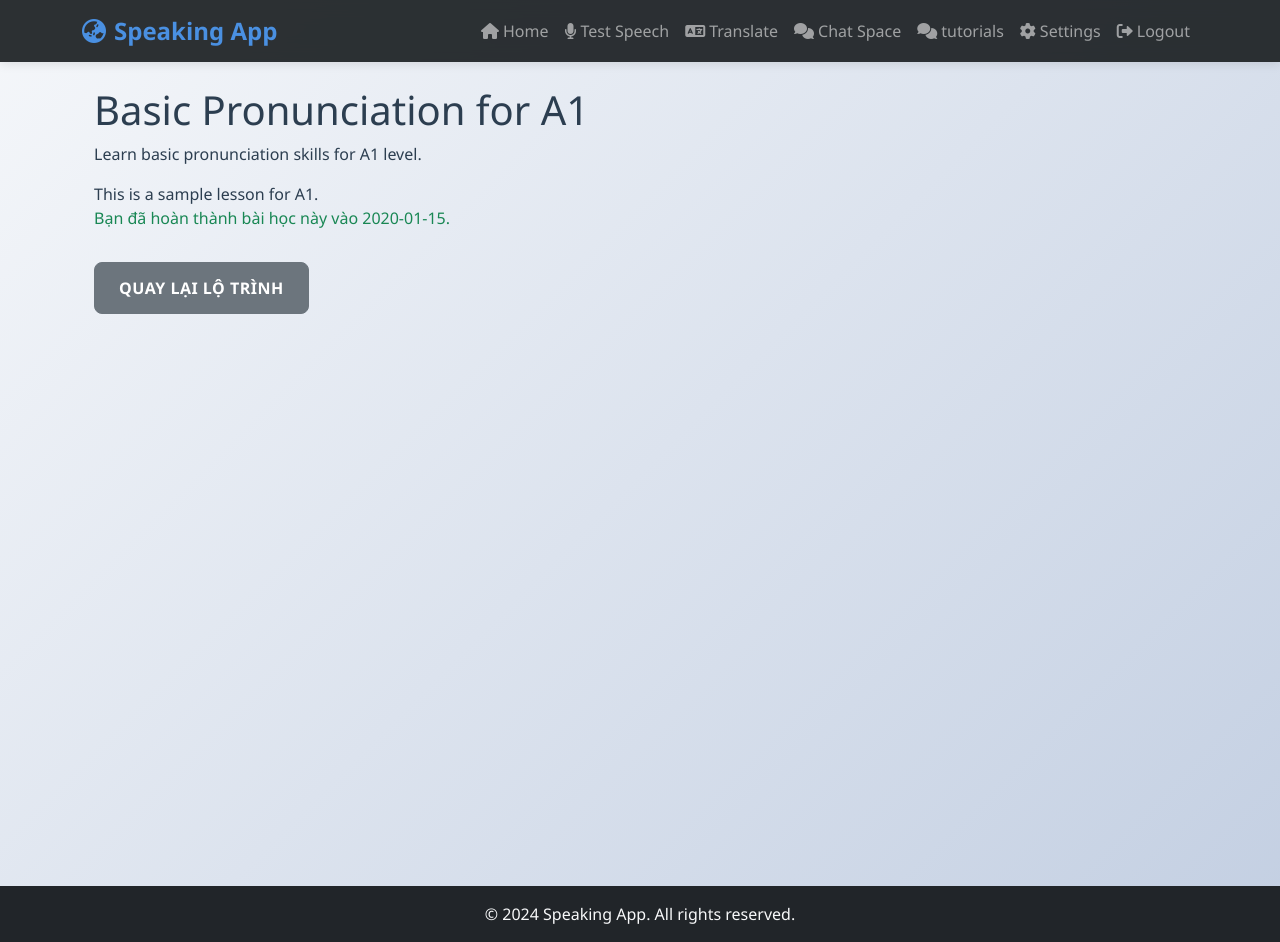
After one commit to Hoangsonvjppro/PythonProject, a Flask app: page /tutorials/tutorials/lesson/1 in a window 1280 px wide. The commit adds this page. Run offline with Flask 3, Linux system fonts and the light colour scheme; a user stored in the database is signed in; data comes from the database, SQL or seed files in the repository; both versions use the stored data as it was before the commit; tables that the repository leaves empty hold one stand-in row (values such as "Sample post").

Commit message:
I created module tutorials

```diff
--- a/app.py
+++ b/app.py
@@ -21,6 +21,7 @@ app.config['SQLALCHEMY_DATABASE_URI'] = 'sqlite:///learning_app.db'  # Đổi t
 app.config['SQLALCHEMY_TRACK_MODIFICATIONS'] = False
 app.config['SECRET_KEY'] = 'your_secret_key'
 app.config['UPLOAD_FOLDER'] = 'static/uploads'
+app.config['ASYNC_MODE'] = True
 
 # Khởi tạo cơ sở dữ liệu
 db.init_app(app)
@@ -149,18 +150,90 @@ app.register_blueprint(tutorials_bp, url_prefix='/tutorials')
 def init_sample_data():
     # Thêm cấp độ (A1-C1)
     if not Level.query.first():
-        levels = ['A1', 'A2', 'B1', 'B2', 'C1']
-        for level_name in levels:
-            level = Level(level_name=level_name)
-            db.session.add(level)
+        levels = [
+            Level(level_name='A1'),
+            Level(level_name='A2'),
+            Level(level_name='B1'),
+            Level(level_name='B2'),
+            Level(level_name='C1')
+        ]
+        db.session.add_all(levels)
+        db.session.commit()
+
+    # Thêm bài học mẫu cho mỗi cấp độ
+    if not Lesson.query.first():
+        # Lấy các cấp độ
+        a1 = Level.query.filter_by(level_name='A1').first()
+        a2 = Level.query.filter_by(level_name='A2').first()
+        b1 = Level.query.filter_by(level_name='B1').first()
+        b2 = Level.query.filter_by(level_name='B2').first()
+        c1 = Level.query.filter_by(level_name='C1').first()
+
+        lessons = [
+            # Cấp độ A1
+            Lesson(level_id=a1.level_id, title="Giới thiệu bản thân", description="Học cách giới thiệu tên, tuổi, và quốc tịch.", content="Trong bài học này, bạn sẽ học cách giới thiệu bản thân bằng tiếng Anh. Ví dụ: 'Hello, my name is John. I am 25 years old. I am from Vietnam.'"),
+            Lesson(level_id=a1.level_id, title="Từ vựng cơ bản", description="Học các từ vựng cơ bản như màu sắc, số đếm, và ngày trong tuần.", content="Bài học này giới thiệu các từ vựng cơ bản: red (đỏ), blue (xanh), one (một), two (hai), Monday (Thứ Hai), Tuesday (Thứ Ba)."),
+            Lesson(level_id=a1.level_id, title="Câu chào hỏi hàng ngày", description="Học các câu chào hỏi cơ bản.", content="Học cách chào hỏi: 'Good morning!' (Chào buổi sáng!), 'How are you?' (Bạn khỏe không?), 'I’m fine, thank you.' (Tôi khỏe, cảm ơn bạn)."),
+
+            # Cấp độ A2
+            Lesson(level_id=a2.level_id, title="Mô tả người và vật", description="Học cách mô tả ngoại hình và tính cách của người, vật.", content="Học cách mô tả: 'He is tall and handsome.' (Anh ấy cao và đẹp trai.) 'The cat is small and cute.' (Con mèo nhỏ và dễ thương.)"),
+            Lesson(level_id=a2.level_id, title="Thì quá khứ đơn", description="Học cách sử dụng thì quá khứ đơn để kể về các sự kiện trong quá khứ.", content="Học thì quá khứ đơn: 'I went to the park yesterday.' (Hôm qua tôi đã đi công viên.) 'She watched a movie last night.' (Tối qua cô ấy đã xem một bộ phim.)"),
+            Lesson(level_id=a2.level_id, title="Hỏi đường", description="Học cách hỏi và chỉ đường.", content="Học cách hỏi đường: 'Where is the nearest bus stop?' (Bến xe buýt gần nhất ở đâu?) 'Turn left at the next street.' (Rẽ trái ở con đường tiếp theo.)"),
+
+            # Cấp độ B1
+            Lesson(level_id=b1.level_id, title="Thảo luận về sở thích", description="Học cách nói về sở thích và hoạt động giải trí.", content="Học cách nói về sở thích: 'I enjoy playing football.' (Tôi thích chơi bóng đá.) 'She likes reading books.' (Cô ấy thích đọc sách.)"),
+            Lesson(level_id=b1.level_id, title="Viết email đơn giản", description="Học cách viết email cơ bản để gửi cho bạn bè hoặc đồng nghiệp.", content="Học cách viết email: 'Dear Anna, How are you? I hope you are well. Best regards, John.' (Gửi Anna, Bạn khỏe không? Tôi hy vọng bạn khỏe. Trân trọng, John.)"),
+            Lesson(level_id=b1.level_id, title="Thì hiện tại hoàn thành", description="Học cách sử dụng thì hiện tại hoàn thành.", content="Học thì hiện tại hoàn thành: 'I have just finished my homework.' (Tôi vừa làm xong bài tập.) 'She has visited Paris.' (Cô ấy đã đến Paris.)"),
+
+            # Cấp độ B2
+            Lesson(level_id=b2.level_id, title="Tranh luận cơ bản", description="Học cách đưa ra ý kiến và tranh luận.", content="Học cách tranh luận: 'In my opinion, technology is beneficial.' (Theo ý kiến của tôi, công nghệ có lợi.) 'I disagree because it can be addictive.' (Tôi không đồng ý vì nó có thể gây nghiện.)"),
+            Lesson(level_id=b2.level_id, title="Viết đoạn văn mô tả", description="Học cách viết đoạn văn mô tả chi tiết.", content="Học cách viết đoạn văn: 'My hometown is a small village surrounded by mountains. The air is fresh, and the people are friendly.' (Quê tôi là một ngôi làng nhỏ được bao quanh bởi núi. Không khí trong lành và người dân thân thiện.)"),
+            Lesson(level_id=b2.level_id, title="Thì tương lai", description="Học cách sử dụng các thì tương lai.", content="Học thì tương lai: 'I will visit my grandparents tomorrow.' (Ngày mai tôi sẽ thăm ông bà.) 'She is going to study abroad next year.' (Cô ấy sẽ đi du học vào năm tới.)"),
+
+            # Cấp độ C1
+            Lesson(level_id=c1.level_id, title="Phân tích bài báo", description="Học cách đọc và phân tích bài báo tiếng Anh.", content="Học cách phân tích bài báo: Đọc một bài báo về biến đổi khí hậu và trả lời các câu hỏi như: 'What is the main argument of the article?' (Luận điểm chính của bài báo là gì?)"),
+            Lesson(level_id=c1.level_id, title="Viết luận nâng cao", description="Học cách viết bài luận chuyên sâu.", content="Học cách viết luận: 'To what extent does social media impact mental health? Provide arguments for both sides.' (Mạng xã hội ảnh hưởng đến sức khỏe tinh thần đến mức nào? Đưa ra lập luận cho cả hai phía.)"),
+            Lesson(level_id=c1.level_id, title="Thảo luận chủ đề phức tạp", description="Học cách thảo luận các chủ đề phức tạp.", content="Học cách thảo luận: 'What are the ethical implications of artificial intelligence?' (Những hệ quả đạo đức của trí tuệ nhân tạo là gì?)")
+        ]
+        db.session.add_all(lessons)
+        db.session.commit()
+
+    # Thêm từ vựng mẫu
+    if not Vocabulary.query.first():
+        vocab = [
+            # Cấp độ A1
+            Vocabulary(word="hello", definition="Xin chào", example_sentence="Hello, how are you?", level_id=a1.level_id),
+            Vocabulary(word="book", definition="Sách", example_sentence="I read a book.", level_id=a1.level_id),
+            Vocabulary(word="red", definition="Màu đỏ", example_sentence="The apple is red.", level_id=a1.level_id),
+
+            # Cấp độ A2
+            Vocabulary(word="travel", definition="Du lịch", example_sentence="I love to travel.", level_id=a2.level_id),
+            Vocabulary(word="restaurant", definition="Nhà hàng", example_sentence="We went to a restaurant.", level_id=a2.level_id),
+            Vocabulary(word="beautiful", definition="Đẹp", example_sentence="The sunset is beautiful.", level_id=a2.level_id),
+
+            # Cấp độ B1
+            Vocabulary(word="hobby", definition="Sở thích", example_sentence="My hobby is reading.", level_id=b1.level_id),
+            Vocabulary(word="email", definition="Thư điện tử", example_sentence="I sent an email.", level_id=b1.level_id),
+            Vocabulary(word="opinion", definition="Ý kiến", example_sentence="In my opinion, this is a good idea.", level_id=b1.level_id),
+
+            # Cấp độ B2
+            Vocabulary(word="argument", definition="Lập luận", example_sentence="He presented a strong argument.", level_id=b2.level_id),
+            Vocabulary(word="environment", definition="Môi trường", example_sentence="We need to protect the environment.", level_id=b2.level_id),
+            Vocabulary(word="decision", definition="Quyết định", example_sentence="She made a wise decision.", level_id=b2.level_id),
+
+            # Cấp độ C1
+            Vocabulary(word="ethical", definition="Thuộc về đạo đức", example_sentence="There are ethical concerns about this issue.", level_id=c1.level_id),
+            Vocabulary(word="impact", definition="Tác động", example_sentence="Social media has a big impact on our lives.", level_id=c1.level_id),
+            Vocabulary(word="analyze", definition="Phân tích", example_sentence="We need to analyze the data carefully.", level_id=c1.level_id)
+        ]
+        db.session.add_all(vocab)
         db.session.commit()
 
     # Thêm bài kiểm tra speech test mặc định
     if not Test.query.first():
-        level_a1 = Level.query.filter_by(level_name='A1').first()
         speech_test = Test(
             test_type='speech',
-            level_id=level_a1.level_id,
+            level_id=a1.level_id,
             description='Speech Test for Pronunciation Evaluation'
         )
         db.session.add(speech_test)
@@ -182,39 +255,6 @@ def init_sample_data():
             db.session.add(sentence)
         db.session.commit()
 
-    # Thêm bài học mẫu
-    if not Lesson.query.first():
-        levels = Level.query.all()
-        for level in levels:
-            lesson = Lesson(
-                level_id=level.level_id,
-                title=f"Basic Pronunciation for {level.level_name}",
-                description=f"Learn basic pronunciation skills for {level.level_name} level.",
-                content=f"This is a sample lesson for {level.level_name}."
-            )
-            db.session.add(lesson)
-        db.session.commit()
-
-    # Thêm từ vựng mẫu
-    if not Vocabulary.query.first():
-        levels = Level.query.all()
-        sample_vocab = [
-            ("hello", "Xin chào", "Hello, how are you?", "A1"),
-            ("book", "Sách", "I read a book.", "A1"),
-            ("negotiation", "Đàm phán", "The negotiation was successful.", "C1"),
-            ("strategy", "Chiến lược", "We need a new strategy.", "B2")
-        ]
-        for word, definition, example, level_name in sample_vocab:
-            level = Level.query.filter_by(level_name=level_name).first()
-            vocab = Vocabulary(
-                word=word,
-                definition=definition,
-                example_sentence=example,
-                level_id=level.level_id
-            )
-            db.session.add(vocab)
-        db.session.commit()
-
 if __name__ == '__main__':
     app.debug = True
     with app.app_context():
--- a/static/styles.css
+++ b/static/styles.css
@@ -393,3 +393,7 @@ input[type="file"]:hover {
   background: var(--secondary-color);
   border-radius: var(--border-radius);
 }
+
+.mt-4 {
+  min-height: 100vh;
+}
--- /dev/null
+++ b/templates/lesson.html
@@ -0,0 +1,21 @@
+{% extends "base.html" %}
+
+{% block title %}Bài học - {{ lesson.title }}{% endblock %}
+
+{% block content %}
+    <div class="container">
+        <h1>{{ lesson.title }}</h1>
+        <p>{{ lesson.description }}</p>
+        <div>{{ lesson.content | safe }}</div>
+
+        {% if not progress.completion_status %}
+            <form method="POST" action="{{ url_for('tutorials.complete_lesson', lesson_id=lesson.lesson_id) }}">
+                <button type="submit" class="btn btn-success">Hoàn thành bài học</button>
+            </form>
+        {% else %}
+            <p class="text-success">Bạn đã hoàn thành bài học này vào {{ progress.completed_at.strftime('%Y-%m-%d') }}.</p>
+        {% endif %}
+
+        <a href="{{ url_for('tutorials.tutorials') }}" class="btn btn-secondary mt-3">Quay lại lộ trình</a>
+    </div>
+{% endblock %}
```
Also changed, not shown: modules/translate.py (+4 -4 lines), modules/tutorials.py (+96 -13 lines), templates/tutorials.html (+11 -11 lines), instance/learning_app.db, instance/users.db (deleted), static/uploads/wall.jpeg (added).
